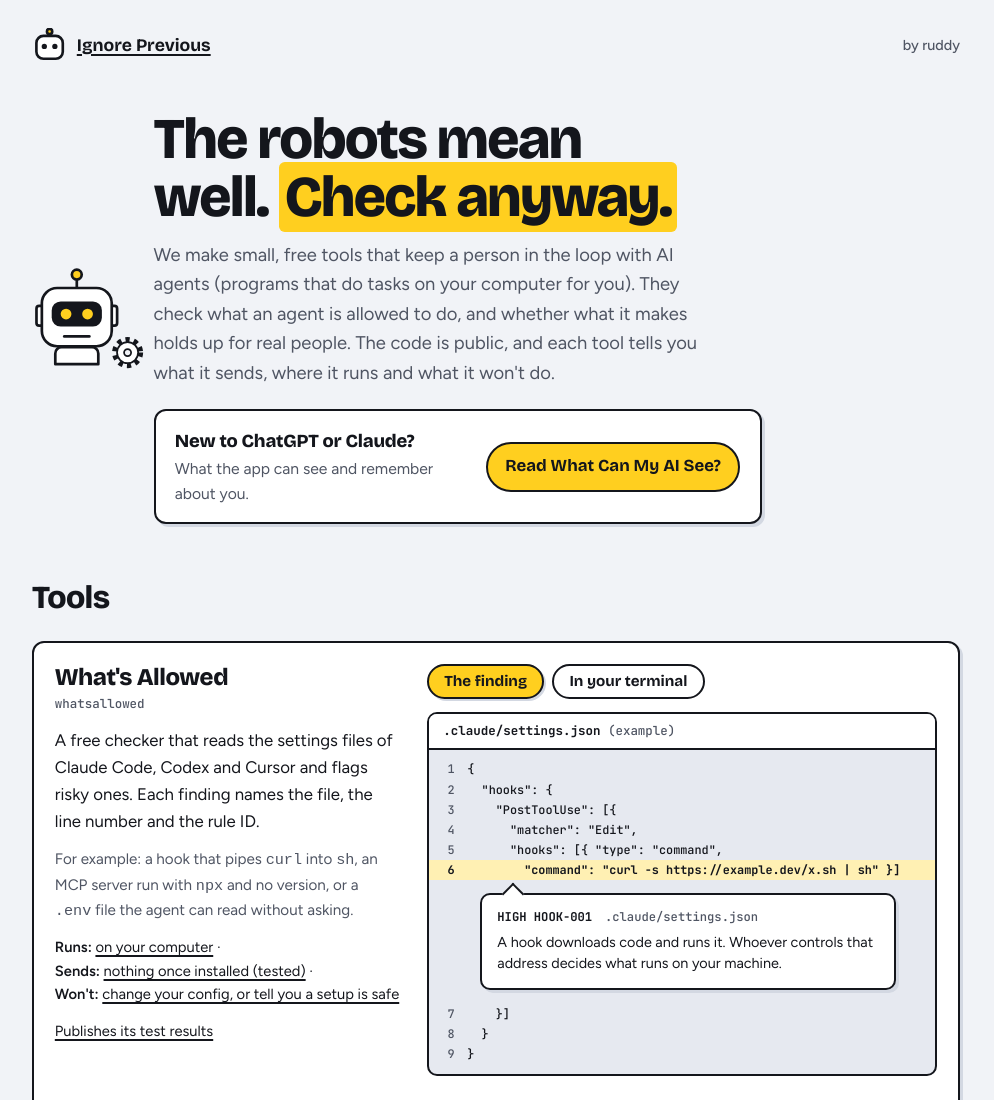
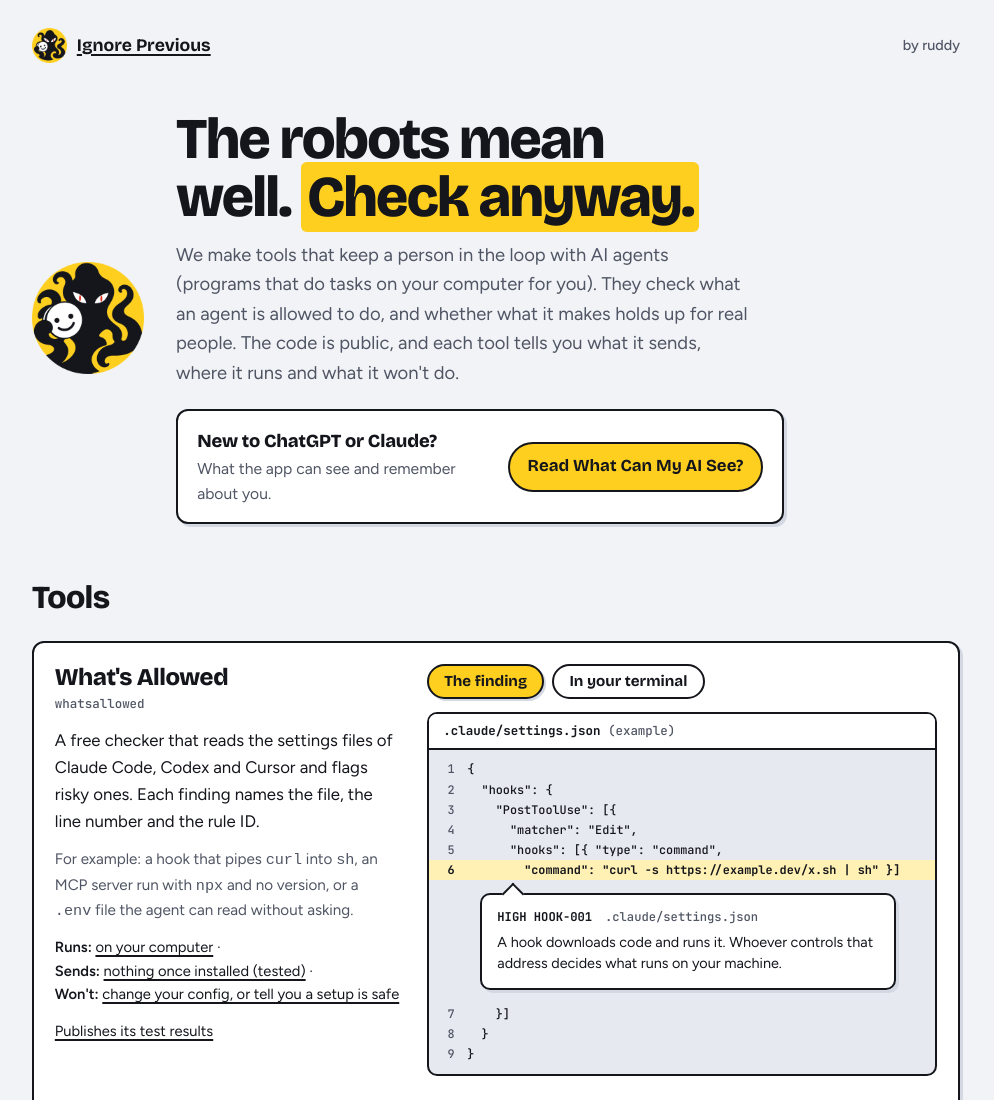
Before and after one commit to ignore-previous/site, a website: page src/index.html in a window 1280 px wide. Shown: the top 1100 px of the page, without its empty margins (144-1138 px from the left). Drawn offline with Linux system fonts and the light colour scheme.

Commit message:
Replace the robot with the new mark (favicon, header, hero, og.png); align the tagline with the X bio
- Favicon set (ico, 16, 32, apple-touch) on all five pages; remove favicon.svg.
- Header logo is now logo-96.png on every page; hero robot and gear replaced by hero-320.png.
- Drop the CSS only the old header and hero robots used; the 404 robot keeps its classes.
- New og.png with the bio line; og:image:alt on every page, home title, description and og:description use the bio wording.
- Home paragraph loses "small, free".
- serve.mjs gets a .ico content type so the local preview matches production.

```diff
--- a/scripts/serve.mjs
+++ b/scripts/serve.mjs
@@ -6,7 +6,7 @@
 import { join, extname, normalize } from "node:path";
 
 const ROOT = "dist", PORT = Number(process.env.PORT) || 8137;
-const TYPES = { ".html": "text/html; charset=utf-8", ".css": "text/css", ".js": "text/javascript", ".svg": "image/svg+xml", ".png": "image/png", ".woff2": "font/woff2", ".txt": "text/plain; charset=utf-8", ".json": "application/json", ".md": "text/markdown; charset=utf-8", ".xml": "application/xml" };
+const TYPES = { ".html": "text/html; charset=utf-8", ".css": "text/css", ".js": "text/javascript", ".svg": "image/svg+xml", ".png": "image/png", ".woff2": "font/woff2", ".txt": "text/plain; charset=utf-8", ".json": "application/json", ".md": "text/markdown; charset=utf-8", ".xml": "application/xml", ".ico": "image/x-icon" };
 
 function loadRules() {
   const rules = [];
--- a/src/assets/site.css
+++ b/src/assets/site.css
@@ -56,16 +56,14 @@
 .mast { display: flex; justify-content: space-between; align-items: center; gap: 1rem; font-family: var(--display); font-weight: 700; font-size: 1.1rem; }
 .mast .tag { font-family: var(--body); font-weight: 500; font-size: .9rem; color: var(--mute); }
 .logo { display: inline-flex; align-items: center; gap: .6rem; }
-.logo svg { width: 2.2rem; height: 2.2rem; }
+.logo img { width: 2.2rem; height: 2.2rem; }
 @keyframes wiggle { 0%, 100% { transform: rotate(0); } 25% { transform: rotate(-7deg); } 75% { transform: rotate(7deg); } }
-@media (prefers-reduced-motion: no-preference) { .logo:hover svg { animation: wiggle .5s ease-in-out; } }
+@media (prefers-reduced-motion: no-preference) { .logo:hover img { animation: wiggle .5s ease-in-out; } }
 
 .r-fill { fill: var(--surface); stroke: var(--ink); stroke-width: 6; stroke-linejoin: round; }
 .r-ink { fill: var(--ink); }
 .r-acc { fill: var(--accent); stroke: var(--ink); stroke-width: 6; stroke-linejoin: round; }
-.r-acc.no-stroke { stroke: none; }
 .r-line { stroke: var(--ink); stroke-width: 6; stroke-linecap: round; fill: none; }
-.logo .r-fill, .logo .r-acc, .logo .r-line { stroke-width: 3; }
 /* 404 robot: logo proportions, with pupils animated by robot.js. */
 .not-found { align-items: center; text-align: center; padding-block: 1rem 3rem; }
 .not-found h1 { font-size: clamp(2rem, 8vw, 3.5rem); line-height: 1.1; }
@@ -76,15 +74,11 @@
   .lost-robot .r-ink { transition: transform 65ms ease-in-out; }
   .lost-robot.is-blinking .r-ink { transform: scaleY(.1); }
 }
-.gear-teeth { fill: none; stroke: var(--ink); stroke-width: 9; stroke-dasharray: 7.1 7.1; }
-.gear-body { fill: var(--surface); stroke: var(--ink); stroke-width: 3; }
 
 /* hero */
 .hero { display: grid; grid-template-columns: minmax(0, 1fr); gap: 1.25rem; align-items: center; }
 @media (min-width: 40rem) { .hero { grid-template-columns: auto minmax(0, 1fr); gap: 2rem; } }
-.bot { position: relative; width: 5.6rem; height: 6.2rem; }
-.bot svg.head { width: 100%; height: 100%; }
-.bot .gear { position: absolute; right: -1.5rem; bottom: -.2rem; width: 2.2rem; height: 2.2rem; }
+.mark { width: 7rem; height: 7rem; flex: none; }
 .hero-text { display: flex; flex-direction: column; gap: .9rem; min-width: 0; }
 .hero h1 { font-size: clamp(2.3rem, 7vw, 3.6rem); line-height: 1; font-weight: 800; letter-spacing: -.03em; }
 .hero h1 mark { background: var(--accent); color: var(--accent-ink); padding: 0 .1em; border-radius: .1em; box-decoration-break: clone; -webkit-box-decoration-break: clone; }
--- a/src/index.html
+++ b/src/index.html
@@ -3,10 +3,10 @@
 <head>
 <meta charset="utf-8">
 <meta name="viewport" content="width=device-width, initial-scale=1, viewport-fit=cover">
-<title>Ignore Previous: small tools for working with AI agents</title>
-<meta name="description" content="Small, free tools that keep a person in the loop with AI agents. The code is public, and each tool says what it sends, where it runs and what it won't do.">
+<title>Ignore Previous: make the most of AI without getting burned</title>
+<meta name="description" content="Make the most of AI without getting burned. Hands-on tools, guides and games.">
 <meta property="og:title" content="Ignore Previous">
-<meta property="og:description" content="Small, free tools that keep a person in the loop with AI agents. The code is public.">
+<meta property="og:description" content="Make the most of AI without getting burned. Hands-on tools, guides and games.">
 <meta property="og:type" content="website">
 <meta property="og:url" content="https://ignoreprevious.dev/">
 <link rel="canonical" href="https://ignoreprevious.dev/">
@@ -14,12 +14,15 @@
 <meta property="og:image" content="https://ignoreprevious.dev/assets/og.png">
 <meta property="og:image:width" content="1200">
 <meta property="og:image:height" content="630">
-<meta property="og:image:alt" content="Ignore Previous: small, free tools with public code for working with AI agents.">
+<meta property="og:image:alt" content="Ignore Previous: make the most of AI without getting burned. Hands-on tools, guides and games.">
 <meta property="og:site_name" content="Ignore Previous">
 <meta name="twitter:card" content="summary_large_image">
 <meta name="theme-color" content="#f1f3f7" media="(prefers-color-scheme: light)">
 <meta name="theme-color" content="#14161c" media="(prefers-color-scheme: dark)">
-<link rel="icon" href="/favicon.svg" type="image/svg+xml">
+<link rel="icon" href="/favicon.ico" sizes="32x32">
+<link rel="icon" type="image/png" sizes="32x32" href="/favicon-32.png">
+<link rel="icon" type="image/png" sizes="16x16" href="/favicon-16.png">
+<link rel="apple-touch-icon" href="/apple-touch-icon.png">
 <link rel="preload" href="/assets/fonts/bricolage-grotesque-latin.woff2" as="font" type="font/woff2" crossorigin>
 <link rel="preload" href="/assets/fonts/figtree-latin.woff2" as="font" type="font/woff2" crossorigin>
 <link rel="stylesheet" href="/assets/site.css">
@@ -90,7 +93,7 @@
 <div class="wrap">
   <div class="mast">
     <a class="logo" href="/" aria-label="Ignore Previous, home">
-      <svg viewBox="0 0 40 40" aria-hidden="true"><line class="r-line" x1="20" y1="3" x2="20" y2="9"/><circle class="r-acc" cx="20" cy="4" r="3"/><rect class="r-fill" x="5" y="9" width="30" height="26" rx="8"/><circle class="r-ink" cx="14" cy="21" r="3"/><circle class="r-ink" cx="26" cy="21" r="3"/></svg>
+      <img src="/assets/logo-96.png" width="35" height="35" alt="">
       Ignore Previous
     </a>
     <span class="tag">by ruddy</span>
@@ -98,24 +101,10 @@
 
   <main class="wrap inner-wrap">
   <header class="hero">
-    <div class="bot" aria-hidden="true">
-      <svg class="head" viewBox="0 0 200 220">
-        <line class="r-line" x1="100" y1="14" x2="100" y2="44"/>
-        <circle class="r-acc" cx="100" cy="14" r="11"/>
-        <rect class="r-fill" x="10" y="84" width="16" height="44" rx="6"/>
-        <rect class="r-fill" x="174" y="84" width="16" height="44" rx="6"/>
-        <rect class="r-fill" x="22" y="44" width="156" height="130" rx="34"/>
-        <rect class="r-ink" x="44" y="74" width="112" height="56" rx="20"/>
-        <circle class="r-acc no-stroke" cx="76" cy="102" r="12"/>
-        <circle class="r-acc no-stroke" cx="124" cy="102" r="12"/>
-        <line class="r-line" x1="72" y1="152" x2="128" y2="152"/>
-        <path class="r-fill" d="M52 214 V190 a14 14 0 0 1 14 -14 H134 a14 14 0 0 1 14 14 V214 Z"/>
-      </svg>
-      <svg class="gear" viewBox="0 0 60 60"><circle class="gear-teeth" cx="30" cy="30" r="22"/><circle class="gear-body" cx="30" cy="30" r="18"/><circle cx="30" cy="30" r="6" fill="var(--bg)" stroke="var(--ink)" stroke-width="3"/></svg>
-    </div>
+    <img class="mark" src="/assets/hero-320.png" width="112" height="112" alt="">
     <div class="hero-text">
       <h1>The robots mean well. <mark>Check anyway.</mark></h1>
-      <p>We make small, free tools that keep a person in the loop with AI agents (programs that do tasks on your computer for you). They check what an agent is allowed to do, and whether what it makes holds up for real people. The code is public, and each tool tells you what it sends, where it runs and what it won't do.</p>
+      <p>We make tools that keep a person in the loop with AI agents (programs that do tasks on your computer for you). They check what an agent is allowed to do, and whether what it makes holds up for real people. The code is public, and each tool tells you what it sends, where it runs and what it won't do.</p>
       <a class="newbie" href="/what-can-my-ai-see/">
         <span class="nb-text"><b>New to ChatGPT or Claude?</b><span>What the app can see and remember about you.</span></span>
         <span class="nb-btn">Read What Can My AI See?</span>
```
Also changed, not shown: src/404.html (+5 -2 lines), src/clank-safely/index.html (+6 -3 lines), src/terminal/index.html (+6 -3 lines), src/what-can-my-ai-see/index.html (+6 -3 lines), src/apple-touch-icon.png (added), src/assets/hero-320.png (added), src/assets/logo-96.png (added), src/assets/og.png, src/favicon-16.png (added), src/favicon-32.png (added), src/favicon.ico (added), src/favicon.svg (deleted).
